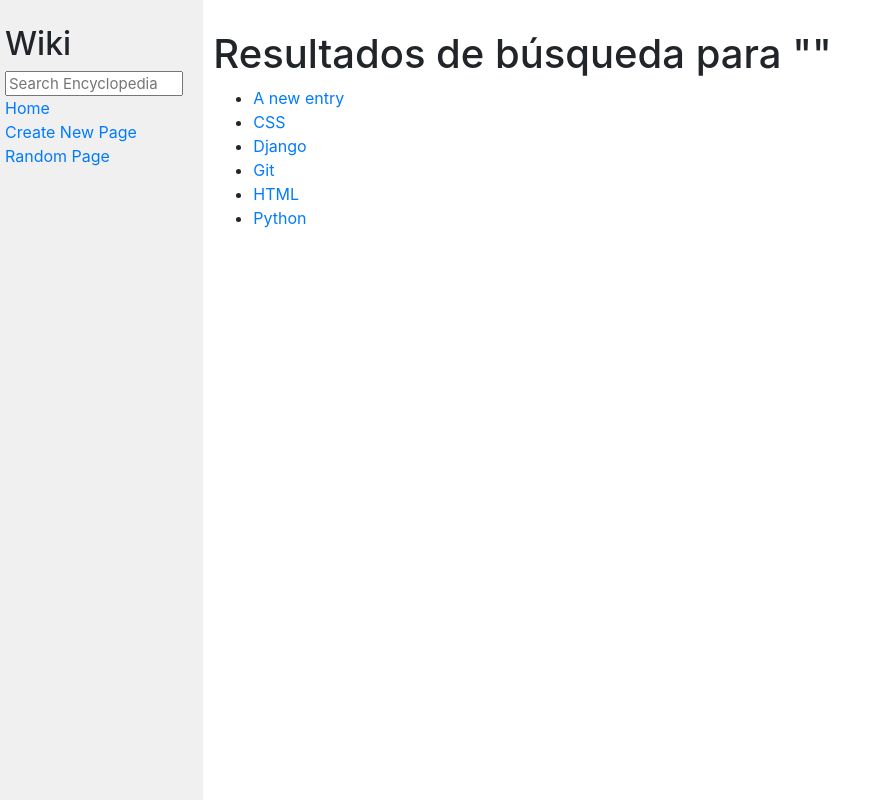
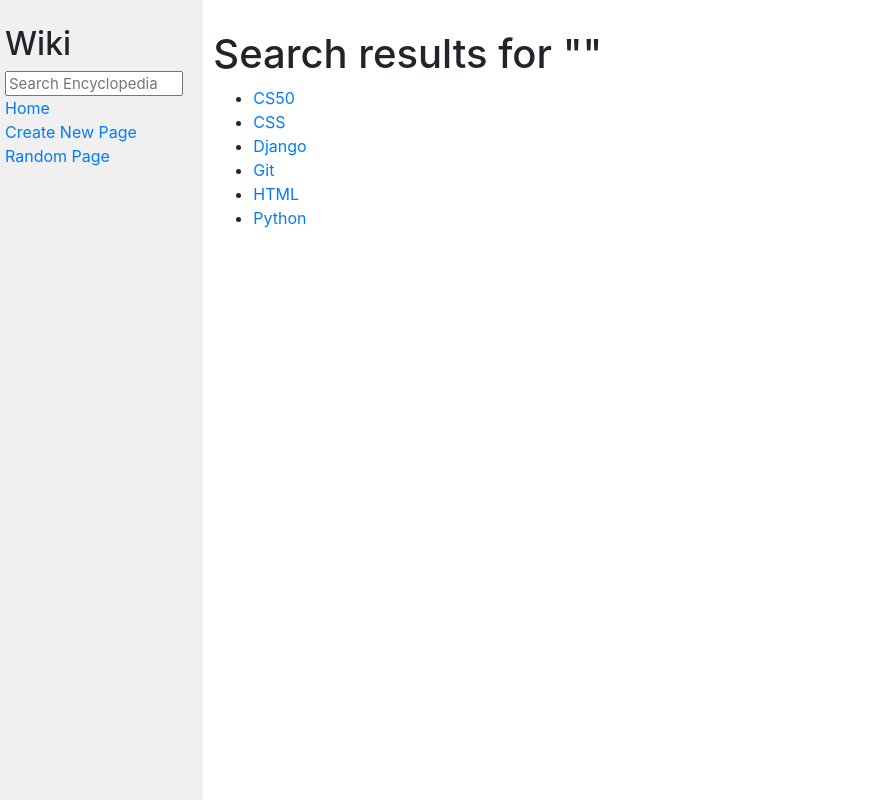
Before and after one commit to Alenwuhl/wiki_django_project, a Django app: page /search/ in a window 1280 px wide. Shown: the whole page, without its empty margins (0-886 px from the left). Run offline with Django 3.2, Linux system fonts and the light colour scheme; some libraries are stand-ins or nearby versions.

Commit message:
Final version of the wiki project

```diff
--- a/encyclopedia/templates/encyclopedia/search.html
+++ b/encyclopedia/templates/encyclopedia/search.html
@@ -1,11 +1,11 @@
 {% extends "encyclopedia/layout.html" %}
 
 {% block title %}
-    Resultados de búsqueda
+    Search results
 {% endblock %}
 
 {% block body %}
-    <h1>Resultados de búsqueda para "{{ query }}"</h1>
+    <h1>Search results for "{{ query }}"</h1>
 
     {% if results %}
         <ul>
@@ -14,6 +14,6 @@
             {% endfor %}
         </ul>
     {% else %}
-        <p>No se encontraron resultados.</p>
+        <p>No results found.</p>
     {% endif %}
 {% endblock %}
```
Also changed, not shown: entries/A new entry.md (deleted, +0 -1 lines), entries/CS50.md (added, +1 -0 lines), entries/Python.md (+1 -1 lines), entries/Git.md (line endings or trailing spaces), 1 other file.
